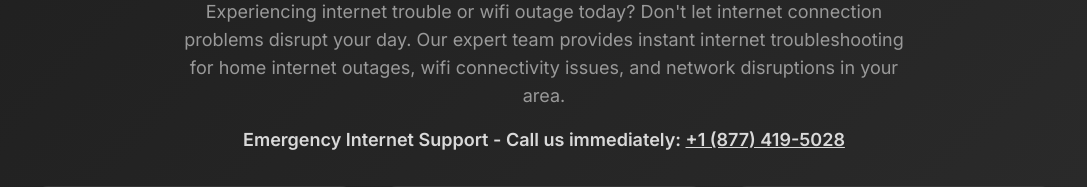
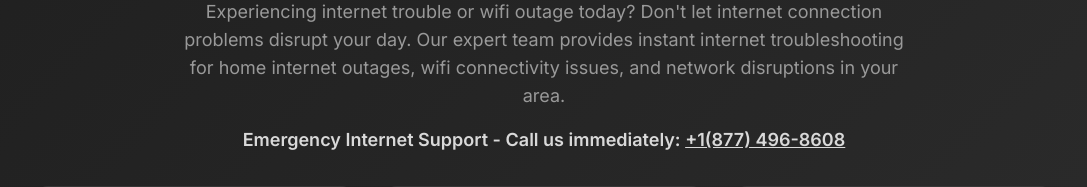
Before and after one commit to sappnett/sapp-nett, a React (Vite) app: page / in a window 1280 px wide. Shown: the part 1960-2147 px from the top of the page, without its empty margins (96-1183 px from the left). Built offline with nearby package versions, Linux system fonts and the light colour scheme; the HTML template or start-up script is replaced by a standard one; a web font is replaced by a local one.

Commit message:
Update Index.tsx

```diff
--- a/src/pages/Index.tsx
+++ b/src/pages/Index.tsx
@@ -41,10 +41,10 @@ function InternetFixSection() {
         <p className="text-base sm:text-lg text-primary font-semibold mb-6 sm:mb-8 px-4">
           Emergency Internet Support - Call us immediately:{" "}
           <a
-            href="tel:+18774195028"
+            href="tel:+18774968608"
             className="underline hover:text-primary/80 transition block sm:inline mt-1 sm:mt-0"
           >
-            +1 (877) 419-5028
+           +1(877) 496-8608
           </a>
         </p>
 
@@ -62,7 +62,7 @@ function InternetFixSection() {
         </div>
         <div className="flex flex-col sm:flex-row gap-4 sm:gap-6 justify-center items-center max-w-2xl mx-auto">
           <a
-            href="tel:+18774195028"
+            href="tel:+18774968608"
             className="bg-primary text-black px-6 sm:px-8 py-3 sm:py-4 rounded-lg font-semibold shadow-lg hover:bg-primary/80 transition-all w-full sm:w-auto text-sm sm:text-base"
           >
             Emergency Internet Support
```
